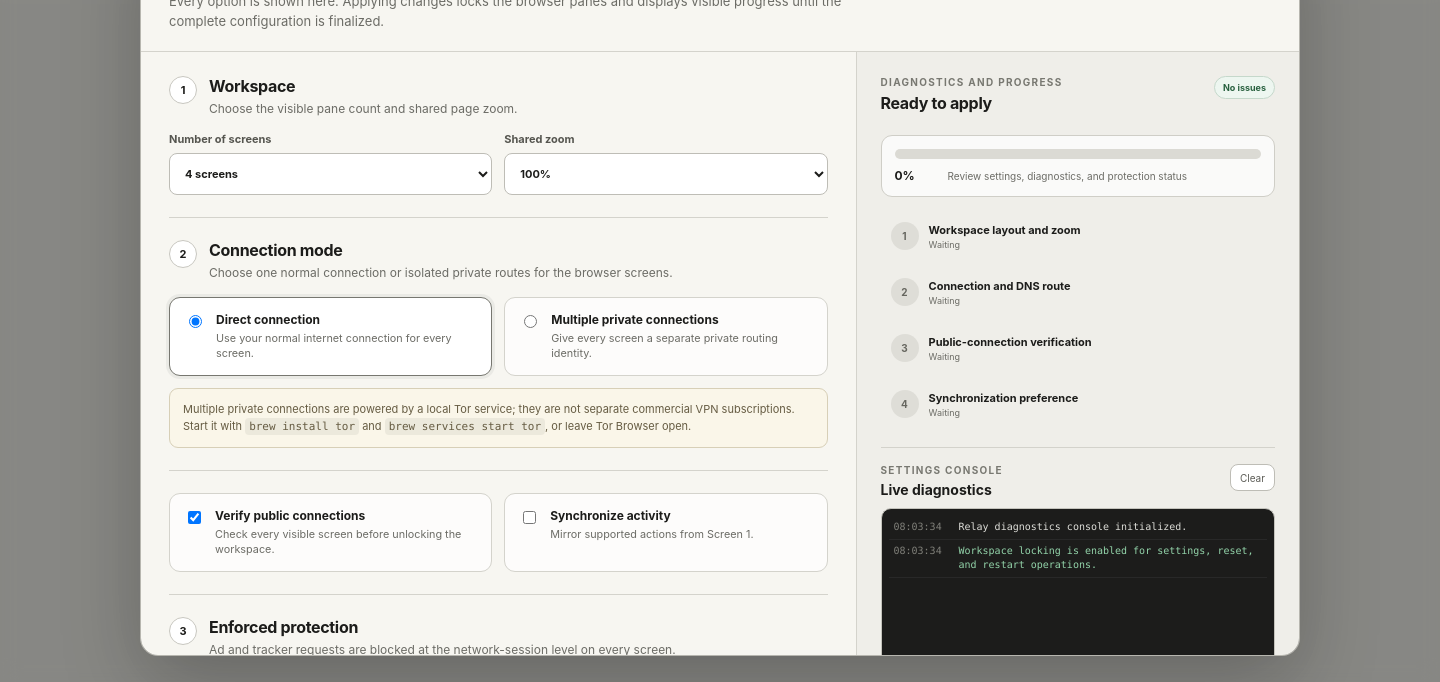
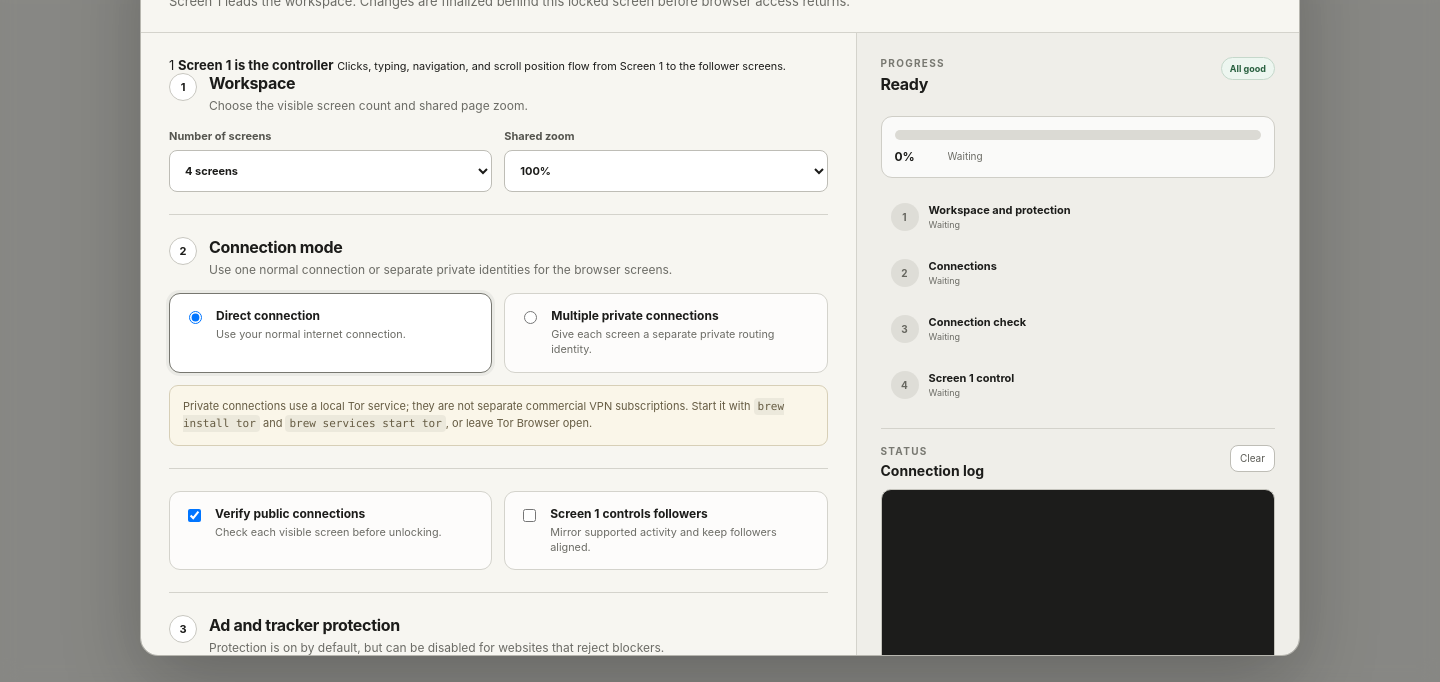
Before and after one commit to TestingWasTaken/TestingWasTaken, an Electron app: page src/renderer/index.html in a window 1440 px wide. Shown: the part 118-800 px from the top of the page. Drawn offline with Linux system fonts and the light colour scheme; no server answers.

Commit message:
Refine settings and controller UI

```diff
--- a/src/renderer/index.html
+++ b/src/renderer/index.html
@@ -5,6 +5,7 @@
   <meta name="viewport" content="width=device-width, initial-scale=1" />
   <title>Relay</title>
   <link rel="stylesheet" href="styles.css" />
+  <link rel="stylesheet" href="styles-v11.css" />
 </head>
 <body>
   <header class="toolbar">
@@ -18,7 +19,7 @@
         <input id="address" value="relay://welcome" autocomplete="off" spellcheck="false" aria-label="Address or search" />
       </form>
       <button id="restart-all" class="restart-button" title="Clear and rebuild every screen">Restart everything</button>
-      <button id="open-settings" class="settings-button" title="Open Relay settings and diagnostics">Settings</button>
+      <button id="open-settings" class="settings-button" title="Open Relay settings">Settings</button>
     </div>
 
     <div class="control-row">
@@ -26,8 +27,8 @@
         <span id="summary-screens" class="summary-chip">4 screens</span>
         <span id="summary-zoom" class="summary-chip">100% zoom</span>
         <span id="summary-network" class="summary-chip">Direct connection</span>
-        <span id="summary-sync" class="summary-chip">Sync off</span>
-        <span id="summary-protection" class="summary-chip protected">Protection on</span>
+        <span id="summary-sync" class="summary-chip">Screen 1 control off</span>
+        <span id="summary-protection" class="summary-chip protected">Ad blocker on</span>
       </div>
 
       <div class="status-area">
@@ -46,21 +47,29 @@
     <section id="setup-dialog" class="setup-dialog" role="dialog" aria-modal="true" aria-labelledby="setup-title">
       <header class="setup-header">
         <div>
-          <p id="setup-eyebrow" class="eyebrow">Relay 0.10</p>
+          <p id="setup-eyebrow" class="eyebrow">Relay 0.11</p>
           <h1 id="setup-title">Workspace settings</h1>
-          <p id="setup-intro" class="setup-intro">Every change is finalized behind this locked screen. The browser panes remain inaccessible until the operation is complete.</p>
+          <p id="setup-intro" class="setup-intro">Screen 1 leads the workspace. Changes are finalized behind this locked screen before browser access returns.</p>
         </div>
         <button id="setup-cancel" class="icon-close" aria-label="Close settings" hidden>×</button>
       </header>
 
       <div id="setup-content" class="setup-content">
         <div id="setup-options" class="setup-options">
+          <section class="controller-note">
+            <span class="controller-mark">1</span>
+            <span>
+              <strong>Screen 1 is the controller</strong>
+              <small>Clicks, typing, navigation, and scroll position flow from Screen 1 to the follower screens.</small>
+            </span>
+          </section>
+
           <section class="option-section">
             <div class="section-title">
               <span class="section-number">1</span>
               <div>
                 <h2>Workspace</h2>
-                <p>Choose the visible pane count and shared page zoom.</p>
+                <p>Choose the visible screen count and shared page zoom.</p>
               </div>
             </div>
 
@@ -96,7 +105,7 @@
               <span class="section-number">2</span>
               <div>
                 <h2>Connection mode</h2>
-                <p>Choose one normal connection or isolated private routes for the browser screens.</p>
+                <p>Use one normal connection or separate private identities for the browser screens.</p>
               </div>
             </div>
 
@@ -105,7 +114,7 @@
                 <input type="radio" name="setup-network" value="direct" checked />
                 <span>
                   <strong>Direct connection</strong>
-                  <small>Use your normal internet connection for every screen.</small>
+                  <small>Use your normal internet connection.</small>
                 </span>
               </label>
 
@@ -113,13 +122,13 @@
                 <input type="radio" name="setup-network" value="tor" />
                 <span>
                   <strong>Multiple private connections</strong>
-                  <small>Give every screen a separate private routing identity.</small>
+                  <small>Give each screen a separate private routing identity.</small>
                 </span>
               </label>
             </div>
 
             <div class="tor-note">
-              Multiple private connections are powered by a local Tor service; they are not separate commercial VPN subscriptions. Start it with
+              Private connections use a local Tor service; they are not separate commercial VPN subscriptions. Start it with
               <code>brew install tor</code> and <code>brew services start tor</code>, or leave Tor Browser open.
             </div>
           </section>
@@ -129,15 +138,15 @@
               <input id="setup-check-ips" type="checkbox" checked />
               <span>
                 <strong>Verify public connections</strong>
-                <small>Check every visible screen before unlocking the workspace.</small>
+                <small>Check each visible screen before unlocking.</small>
               </span>
             </label>
 
             <label class="toggle-card">
               <input id="setup-sync" type="checkbox" />
               <span>
-                <strong>Synchronize activity</strong>
-                <small>Mirror supported actions from Screen 1.</small>
+                <strong>Screen 1 controls followers</strong>
+                <small>Mirror supported activity and keep followers aligned.</small>
               </span>
             </label>
           </section>
@@ -146,35 +155,35 @@
             <div class="section-title">
               <span class="section-number">3</span>
               <div>
-                <h2>Enforced protection</h2>
-                <p>Ad and tracker requests are blocked at the network-session level on every screen.</p>
+                <h2>Ad and tracker protection</h2>
+                <p>Protection is on by default, but can be disabled for websites that reject blockers.</p>
               </div>
             </div>
 
-            <div class="protection-card">
-              <span class="protection-icon">✓</span>
+            <label class="toggle-card protection-toggle">
+              <input id="setup-adblock" type="checkbox" checked />
               <span>
-                <strong>Ad and tracker protection is always on</strong>
-                <small id="protection-detail">Checking blocked-request totals…</small>
+                <strong>Block ads and trackers</strong>
+                <small id="protection-detail">Checking protection status…</small>
               </span>
-              <span class="enforced-badge">Enforced</span>
-            </div>
+            </label>
+            <p class="compatibility-note">Changing this may refresh site content. Some websites can interrupt the page or sign you out.</p>
           </section>
 
           <section class="option-section reset-section">
             <div class="section-title">
               <span class="section-number">4</span>
               <div>
-                <h2>Reset an individual screen</h2>
-                <p>Clear cookies, cache, site storage, DNS state, and the current private-route identity for only one screen.</p>
+                <h2>Reset one screen</h2>
+                <p>Clear cookies, cache, storage, DNS state, and its current private identity.</p>
               </div>
             </div>
 
             <div class="screen-reset-grid">
-              <button class="screen-reset-button" data-screen="1"><strong>Reset Screen 1</strong><small>Controller screen</small></button>
-              <button class="screen-reset-button" data-screen="2"><strong>Reset Screen 2</strong><small>Independent session</small></button>
-              <button class="screen-reset-button" data-screen="3"><strong>Reset Screen 3</strong><small>Independent session</small></button>
-              <button class="screen-reset-button" data-screen="4"><strong>Reset Screen 4</strong><small>Independent session</small></button>
+              <button class="screen-reset-button" data-screen="1"><strong>Reset Screen 1</strong><small>Controller</small></button>
+              <button class="screen-reset-button" data-screen="2"><strong>Reset Screen 2</strong><small>Follows Screen 1</small></button>
+              <button class="screen-reset-button" data-screen="3"><strong>Reset Screen 3</strong><small>Follows Screen 1</small></button>
+              <button class="screen-reset-button" data-screen="4"><strong>Reset Screen 4</strong><small>Follows Screen 1</small></button>
             </div>
           </section>
         </div>
@@ -182,10 +191,10 @@
         <aside id="setup-progress-panel" class="setup-progress-panel">
           <div class="panel-heading">
             <div>
-              <p id="progress-eyebrow" class="eyebrow">Diagnostics and progress</p>
-              <h2 id="progress-title">Relay is ready</h2>
+              <p id="progress-eyebrow" class="eyebrow">Progress</p>
+              <h2 id="progress-title">Ready</h2>
             </div>
-            <span id="diagnostic-issue-count" class="issue-count">No issues</span>
+            <span id="diagnostic-issue-count" class="issue-count">All good</span>
           </div>
 
           <div class="progress-meter" aria-label="Operation progress">
@@ -194,33 +203,33 @@
             </div>
             <div class="progress-meter-labels">
               <strong id="progress-percent">0%</strong>
-              <span id="progress-current">Waiting for an operation</span>
+              <span id="progress-current">Waiting</span>
             </div>
           </div>
 
           <ol class="progress-list">
             <li id="progress-step-0" class="progress-step">
               <span class="step-icon">1</span>
-              <span><strong>Workspace layout and zoom</strong><small>Waiting</small></span>
+              <span><strong>Workspace and protection</strong><small>Waiting</small></span>
             </li>
             <li id="progress-step-1" class="progress-step">
               <span class="step-icon">2</span>
-              <span><strong>Connection and DNS route</strong><small>Waiting</small></span>
+              <span><strong>Connections</strong><small>Waiting</small></span>
             </li>
             <li id="progress-step-2" class="progress-step">
               <span class="step-icon">3</span>
-              <span><strong>Public-connection verification</strong><small>Waiting</small></span>
+              <span><strong>Connection check</strong><small>Waiting</small></span>
             </li>
             <li id="progress-step-3" class="progress-step">
               <span class="step-icon">4</span>
-              <span><strong>Synchronization preference</strong><small>Waiting</small></span>
+              <span><strong>Screen 1 control</strong><small>Waiting</small></span>
             </li>
           </ol>
 
-          <div class="console-heading">
+          <div class="console-heading compact-console-heading">
             <div>
-              <p class="eyebrow">Settings console</p>
-              <h3>Live diagnostics</h3>
+              <p class="eyebrow">Status</p>
+              <h3>Connection log</h3>
             </div>
             <button id="clear-diagnostics" class="text-button">Clear</button>
           </div>
@@ -238,6 +247,6 @@
     </section>
   </div>
 
-  <script src="app.js"></script>
+  <script src="app-v11.js"></script>
 </body>
 </html>
```
